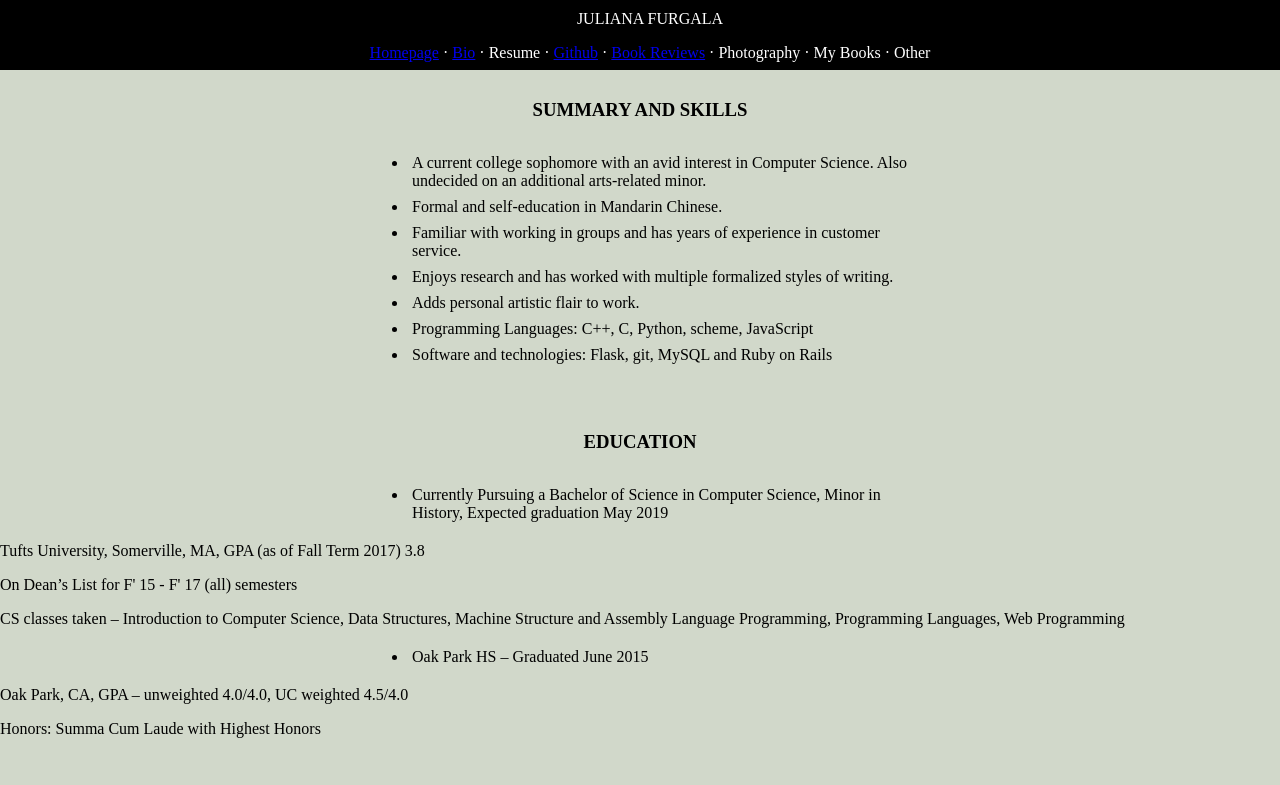
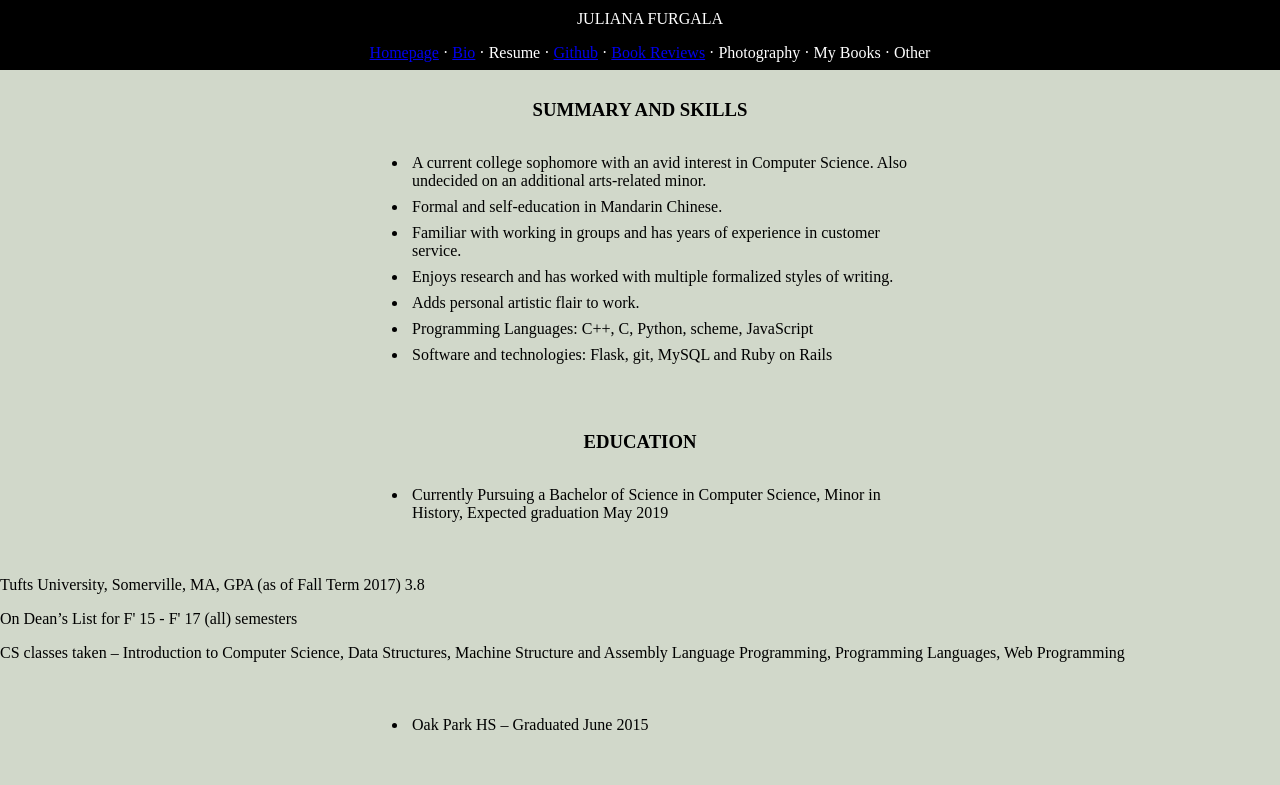
Before and after one commit to BookBytes/BookBytes, a plain HTML site: page resume.html in a window 1280 px wide. Shown: the top 785 px of the page. Drawn offline with Linux system fonts and the light colour scheme.

Commit message:
added resume entry css

```diff
--- a/common.css
+++ b/common.css
@@ -46,3 +46,7 @@
     padding: 10px;
     margin: 10px;
 }
+
+.entry{
+    margin: 10px;
+}
```
